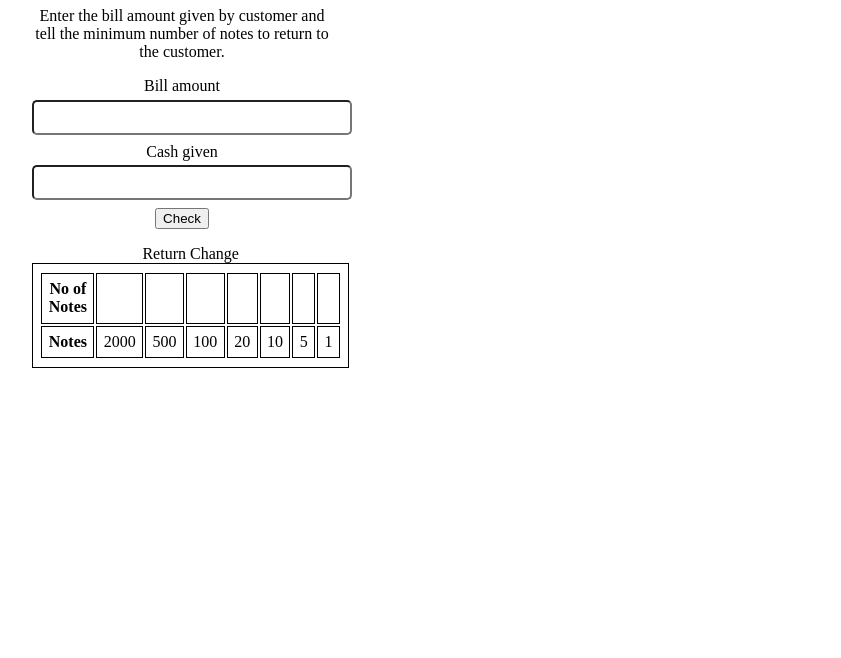
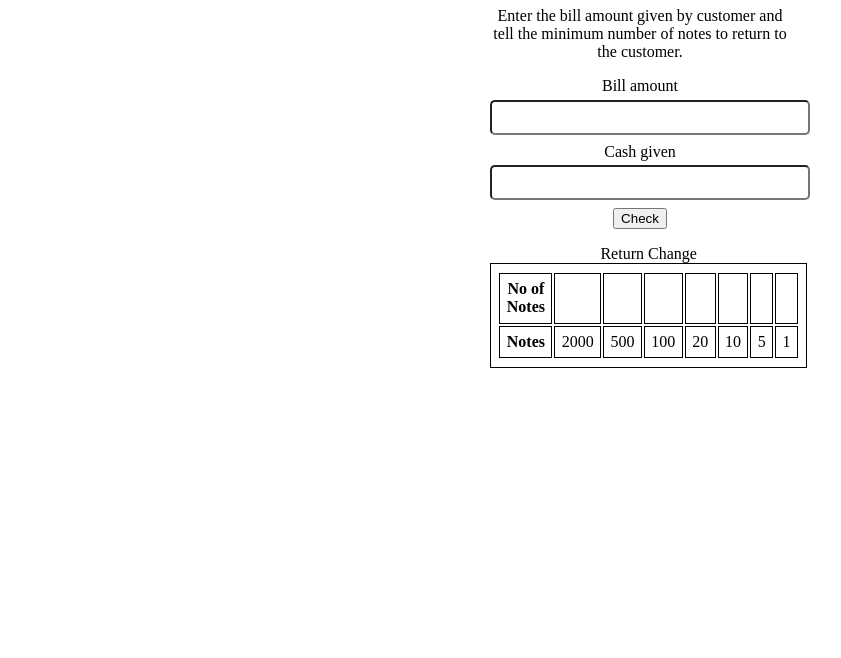
Before and after one commit to atmanishk/cash-register, a plain HTML site: page index.html in a window 1280 px wide. Shown: the part 142-800 px from the top of the page, without its empty margins (0-841 px from the left). Drawn offline with Linux system fonts and the light colour scheme.

Commit message:
css commits

```diff
--- a/main.css
+++ b/main.css
@@ -1,13 +1,7 @@
 body {
-    display: flex;
-    flex-direction: column;
-    text-align: center;
-    max-width: 300px;
-    margin: 1rem;
-    padding: 1rem;
-}
-
-h1 {
+  max-width: 300px;
+  margin: auto;
+  padding: 2rem;
   text-align: center;
 }
 
```
